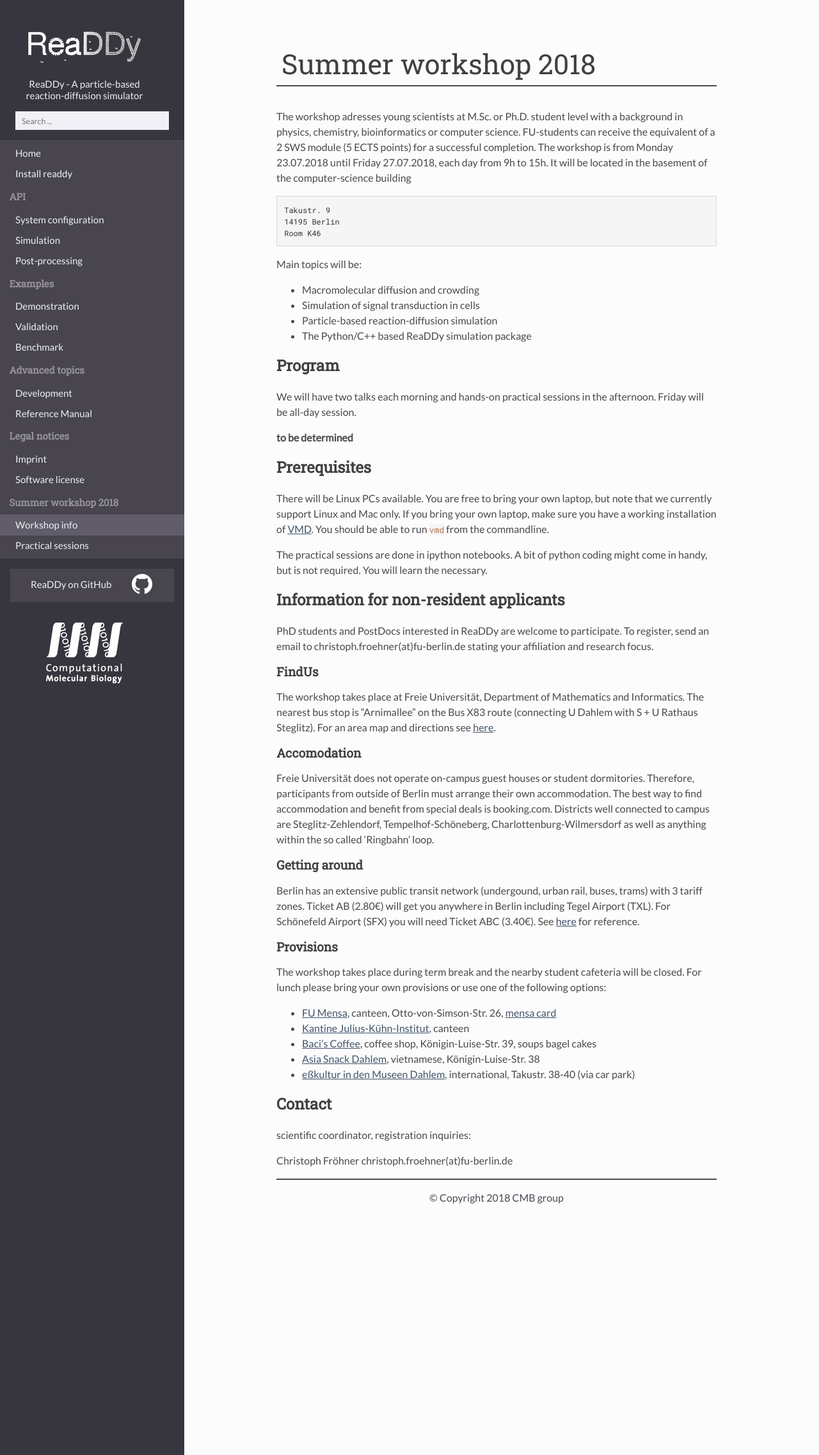
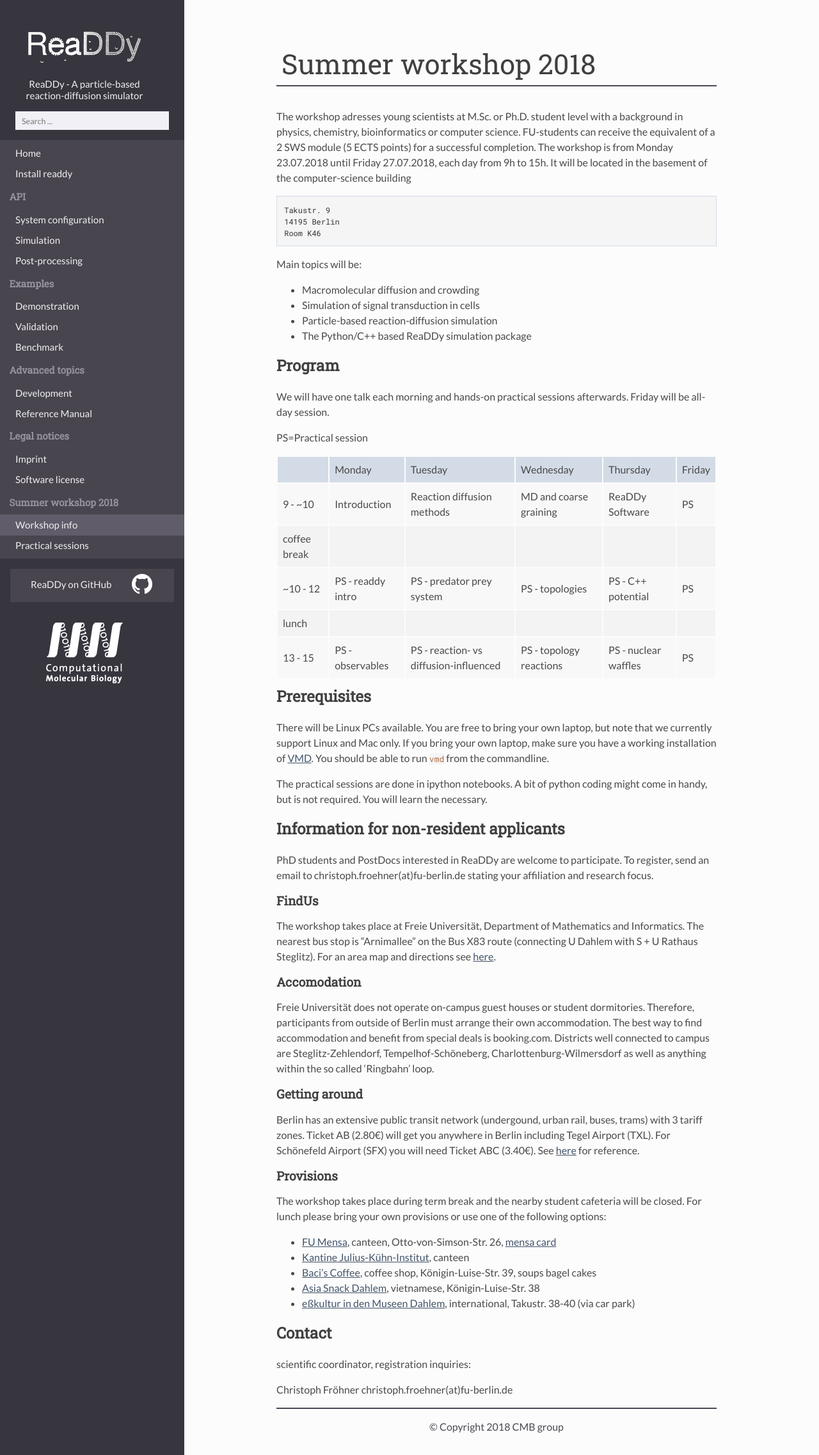
Before and after one commit to readdy/readdy_documentation, a Jekyll site: the page built from readdy_documentation/workshop_2018_info.md, in a window 1280 px wide. Shown: the whole page at 64% size. Built offline with Jekyll 4.4.1, drawn with Linux system fonts in a browser that asks for light colours.

Commit message:
workshop timetable

```diff
--- a/readdy_documentation/workshop_2018_info.md
+++ b/readdy_documentation/workshop_2018_info.md
@@ -18,20 +18,17 @@ Main topics will be:
 - The Python/C++ based ReaDDy simulation package
 
 ## Program
-We will have two talks each morning and hands-on practical sessions in the afternoon. Friday will be all-day session.
+We will have one talk each morning and hands-on practical sessions afterwards. Friday will be all-day session.
 
-__to be determined__
+PS=Practical session
 
-{% if false %}
-|              | Monday                                          | Tuesday                   | Wednesday                                      | Thursday              | Friday |
-|:-------------|:------------------------------------------------|:--------------------------|:-----------------------------------------------|:----------------------|:-------|
-| 9 - 10       | [Biology by the numbers](assets/intro_talk.pdf) | Molecular simulation      | [ReaDDy software overview](assets/readdy.pdf)  | Membrane mechanics    | PS     |
-| 10 - 11      | Physics                                         | Reaction-diffusion models | [Neighborlists](assets/neighbor_list_talk.pdf) | Lotka-Volterra models | PS     |
-| coffee break |                                                 |                           |                                                |                       |        |
-| 11 - 12      | Practical session (PS)                          | PS                        | PS                                             | PS                    | PS     |
-| lunch        |                                                 |                           |                                                |                       |        |
-| 13 - 15      | PS                                              | PS                        | PS                                             | PS                    | PS     |
-{% endif%}
+|              | Monday            | Tuesday                                | Wednesday               | Thursday             | Friday |
+|:-------------|:------------------|:---------------------------------------|:------------------------|:---------------------|:-------|
+| 9 - ~10      | Introduction      | Reaction diffusion methods             | MD and coarse graining  | ReaDDy Software      | PS     |
+| coffee break |                   |                                        |                         |                      |        |
+| ~10 - 12     | PS - readdy intro | PS - predator prey system              | PS - topologies         | PS - C++ potential   | PS     |
+| lunch        |                   |                                        |                         |                      |        |
+| 13 - 15      | PS - observables  | PS - reaction- vs diffusion-influenced | PS - topology reactions | PS - nuclear waffles | PS     |
 
 ## Prerequisites
 There will be Linux PCs available. You are free to bring your own laptop, but note that we currently support Linux and
```
